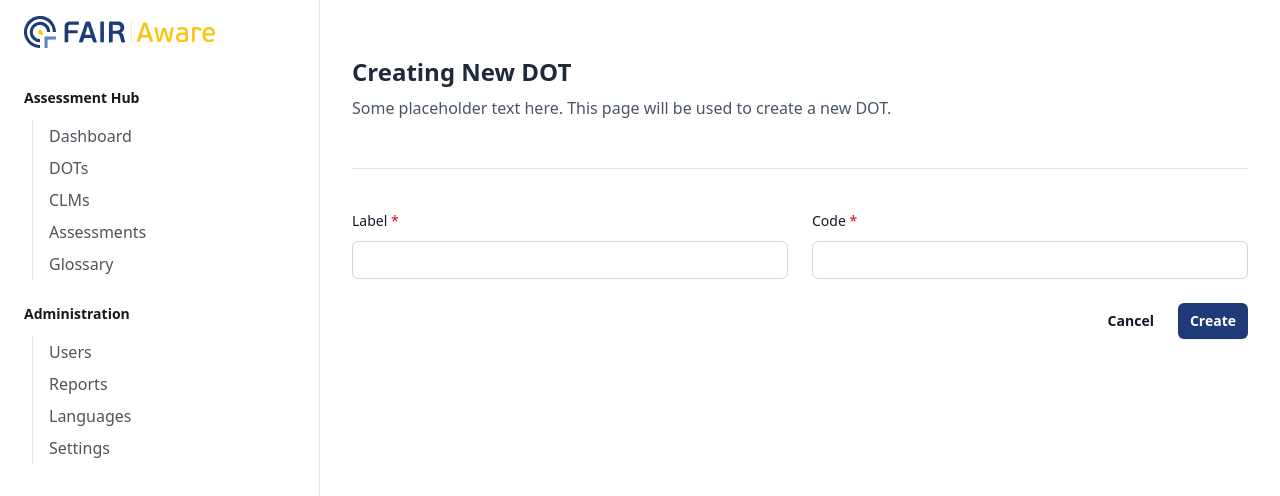
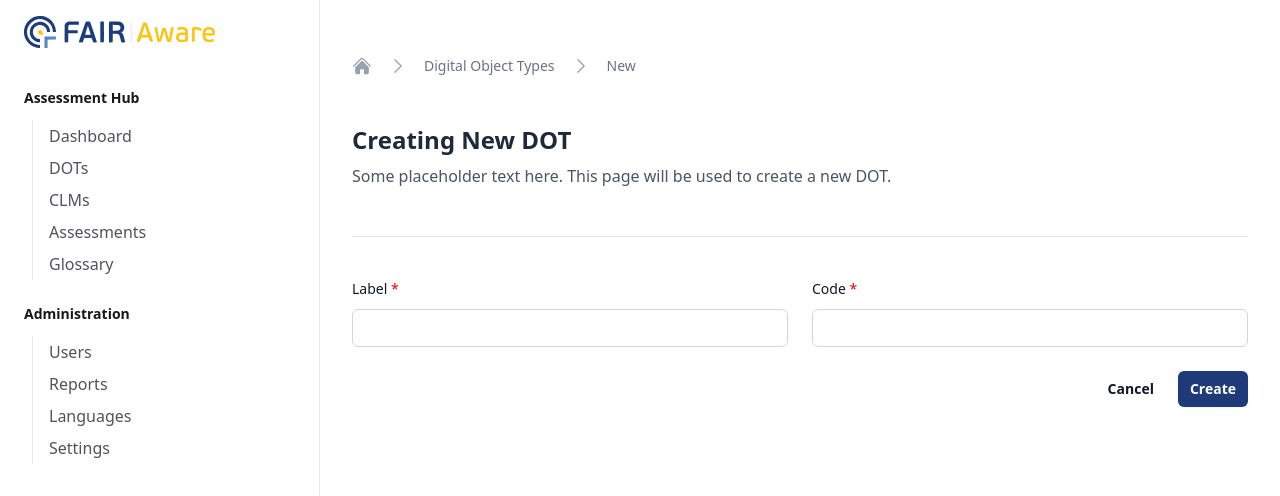
Before and after one commit to DANS-KNAW/fair-aware, a Next.js app in the folder client-fair-impact/: page /cms/digital-object-types/new in a window 1280 px wide. Shown: the top 496 px of the page. Built offline with nearby package versions, Linux system fonts and the light colour scheme.

Commit message:
Add breadcrumbs to CMS DOT pages

```diff
--- a/client-fair-impact/app/cms/digital-object-types/[uuid]/page.tsx
+++ b/client-fair-impact/app/cms/digital-object-types/[uuid]/page.tsx
@@ -5,6 +5,7 @@ import {
   QueryClient,
 } from "@tanstack/react-query";
 import ClientPage from "./client";
+import Breadcrumbs from "@/components/beardcrumbs";
 
 export default async function DetailedDOTPage({
   params,
@@ -20,6 +21,7 @@ export default async function DetailedDOTPage({
 
   return (
     <>
+      <Breadcrumbs />
       <h1 className="mb-2 text-2xl font-bold text-gray-800">
         Digital Object Type
       </h1>
--- a/client-fair-impact/app/cms/digital-object-types/new/page.tsx
+++ b/client-fair-impact/app/cms/digital-object-types/new/page.tsx
@@ -1,8 +1,10 @@
+import Breadcrumbs from "@/components/beardcrumbs";
 import CreateDOTForm from "@/components/form/form-sections/create-dot-form";
 
 export default function NewDOTPage() {
   return (
     <>
+      <Breadcrumbs />
       <h1 className="mb-2 text-2xl font-bold text-gray-800">
         Creating New DOT
       </h1>
--- a/client-fair-impact/app/cms/digital-object-types/page.tsx
+++ b/client-fair-impact/app/cms/digital-object-types/page.tsx
@@ -1,4 +1,4 @@
-import 'server-only';
+import "server-only";
 
 import CMSDOTTable from "@/components/sections/cms-dot-table";
 import { fetchDigitalObjectTypes } from "@/hooks/use-digital-object-types";
@@ -8,6 +8,7 @@ import {
   QueryClient,
 } from "@tanstack/react-query";
 import Link from "next/link";
+import Breadcrumbs from "@/components/beardcrumbs";
 
 export default async function DOTPage() {
   const queryClient = new QueryClient();
@@ -18,6 +19,7 @@ export default async function DOTPage() {
 
   return (
     <>
+      <Breadcrumbs />
       <div className="flex flex-col items-center justify-between sm:flex-row">
         <div>
           <h1 className="mb-2 text-2xl font-bold text-gray-800">
```
